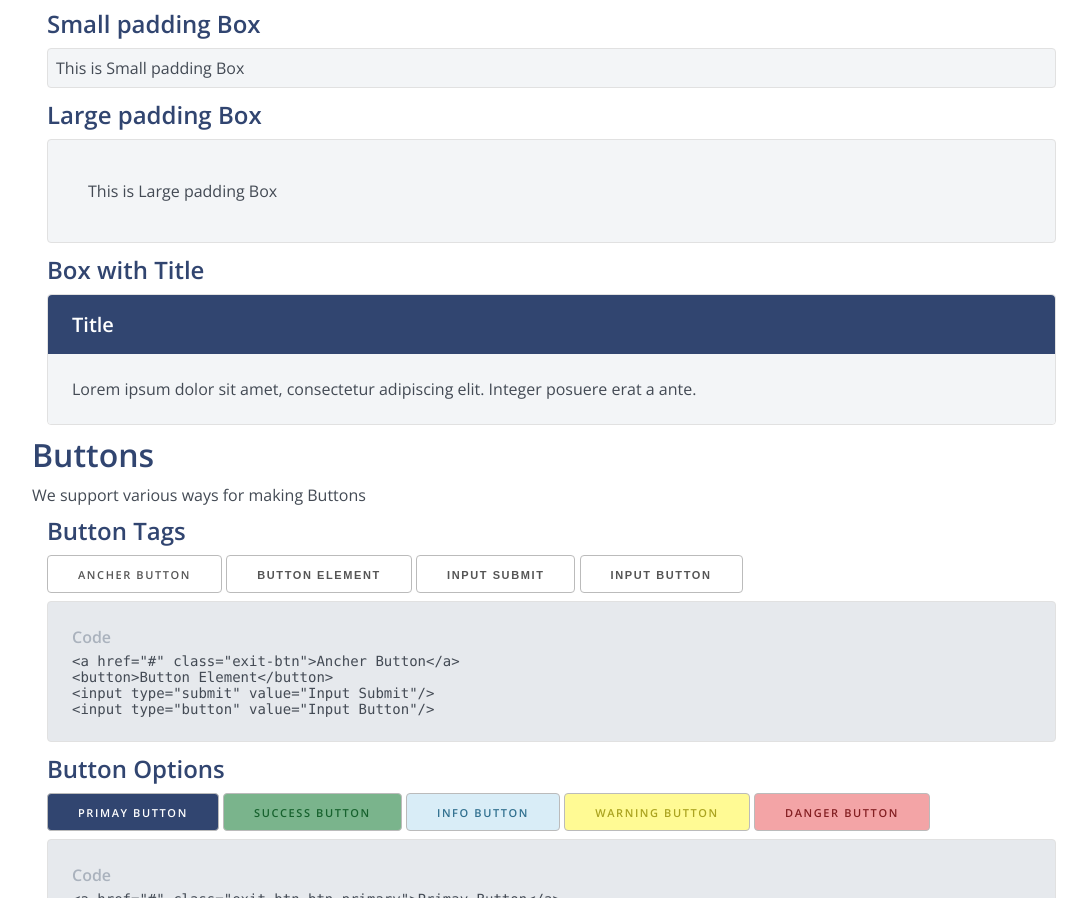
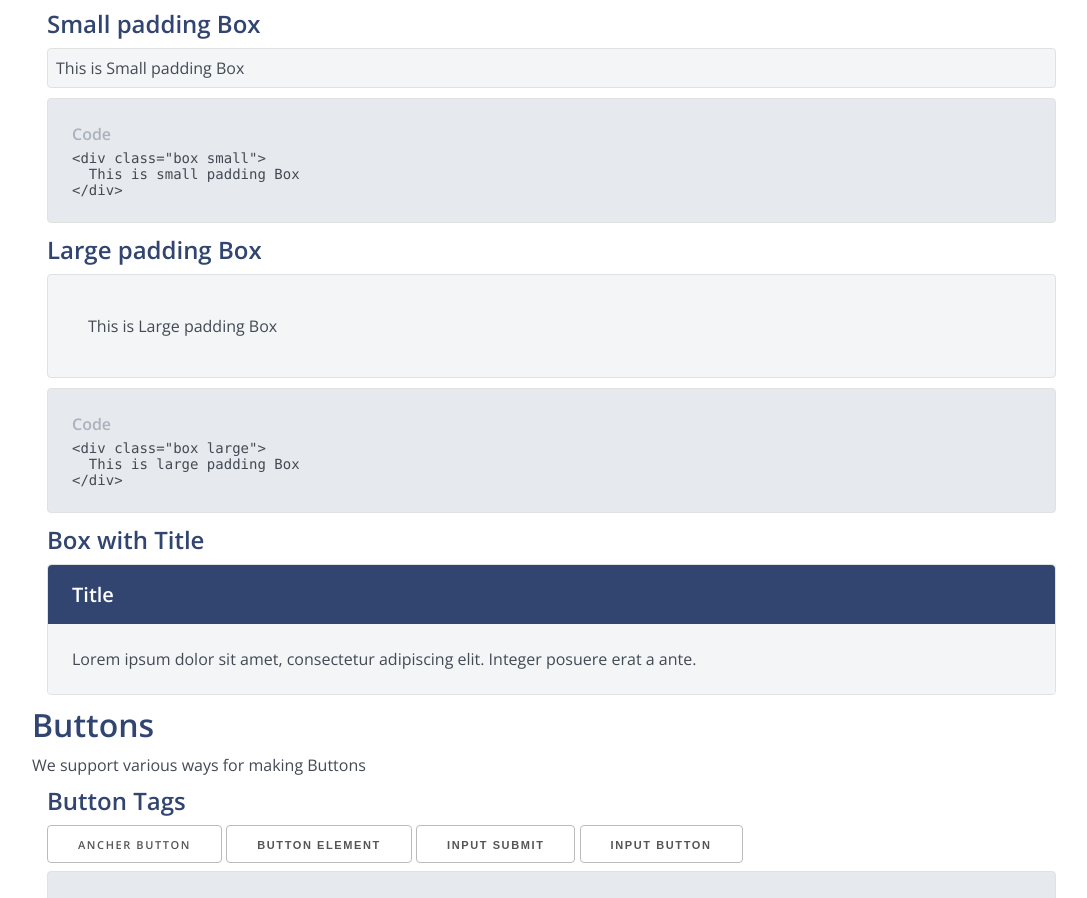
Before and after one commit to EXIT-kr/exit.css, a website: page index.html in a window 1280 px wide. Shown: the part 3661-4559 px from the top of the page, without its empty margins (96-1183 px from the left). Drawn offline with nearby package versions, Linux system fonts and the light colour scheme.

Commit message:
Update Index.html

```diff
--- a/index.html
+++ b/index.html
@@ -186,9 +186,22 @@
         <div class="box small">
           This is Small padding Box
         </div>
+        <div class="box code">
+          <h6>Code</h6>
+          &lt;div class="box small"&gt;<br />
+            &nbsp;&nbsp;This is small padding Box<br />
+          &lt;/div&gt;
+        </div>
+
         <h4>Large padding Box</h4>
         <div class="box large">
           This is Large padding Box
+        </div>
+        <div class="box code">
+          <h6>Code</h6>
+          &lt;div class="box large"&gt;<br />
+            &nbsp;&nbsp;This is large padding Box<br />
+          &lt;/div&gt;
         </div>
 
         <h4>Box with Title</h4>
```
